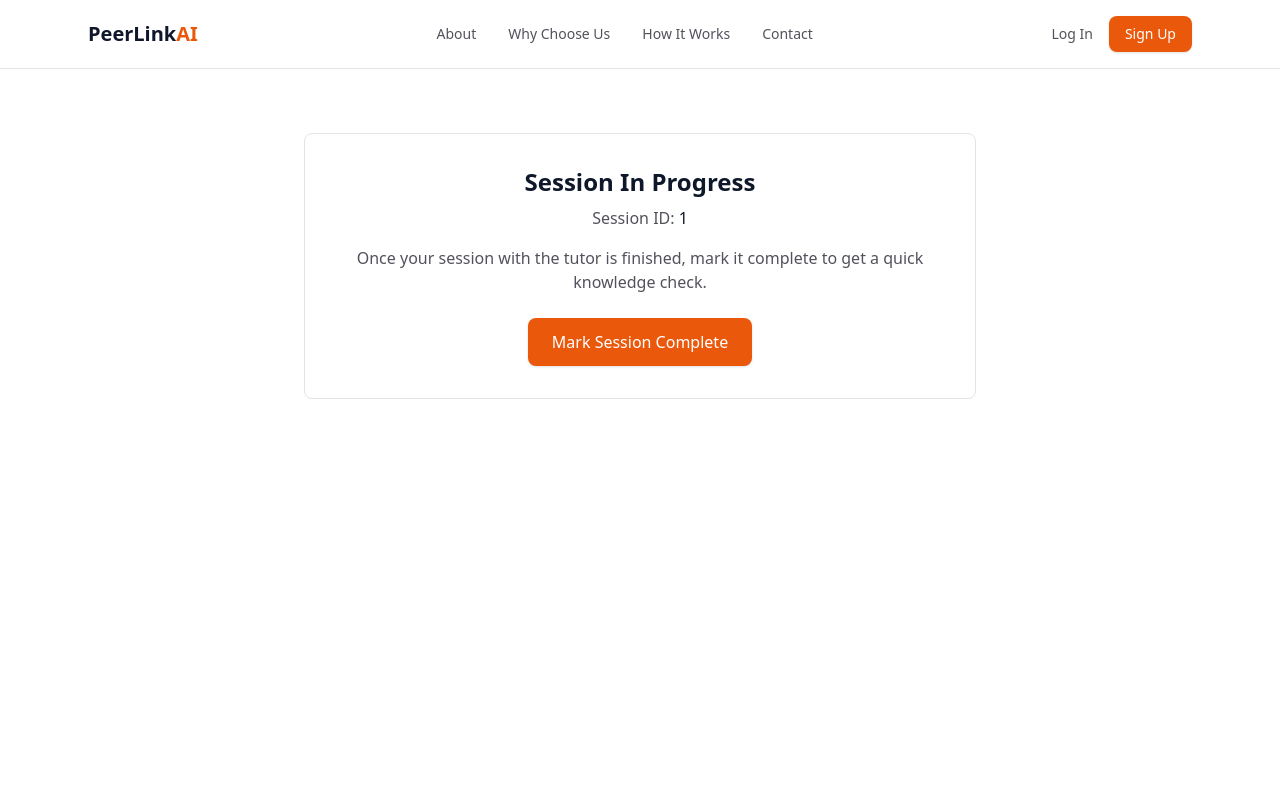
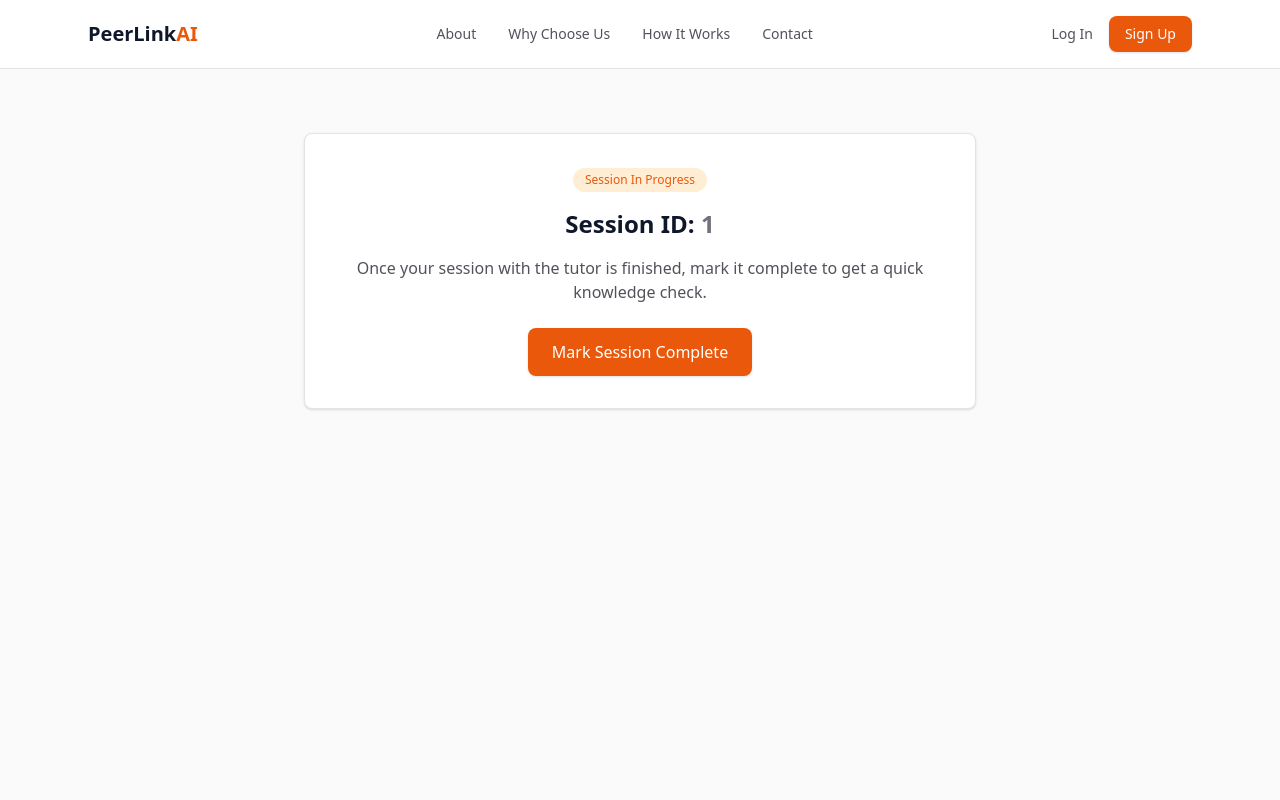
Before and after one commit to bakr24/PeerLinkAI, a Next.js app in the folder frontend/: page /session/1 in a window 1280 px wide. Shown: the top 800 px of the page. Built offline with nearby package versions, Linux system fonts and the light colour scheme.

Commit message:
feat(frontend): polish session flow with card layout, progress bar, Button component

```diff
--- a/frontend/src/app/session/[id]/page.js
+++ b/frontend/src/app/session/[id]/page.js
@@ -2,7 +2,6 @@
 
 import { useState, use } from "react";
 import Button from "@/components/Button";
-
 
 // MOCKED: real questions come from POST /session/:id/complete -> generate_quiz()
 const mockPostSessionQuiz = [
@@ -53,46 +52,61 @@ export default function SessionPage({ params }) {
   }
 
   const allAnswered = mockPostSessionQuiz.every((q) => answers[q.id] !== undefined);
+  const answeredCount = mockPostSessionQuiz.filter((q) => answers[q.id] !== undefined).length;
   const correctCount = mockPostSessionQuiz.filter((q) => answers[q.id] === q.correctIndex).length;
   const finalScore = Math.round((correctCount / mockPostSessionQuiz.length) * 100);
   const passed = finalScore >= 60;
 
   return (
-    <main className="min-h-screen bg-background px-6 py-16">
+    <main className="min-h-screen bg-zinc-50 px-6 py-16">
       <div className="mx-auto max-w-2xl">
 
         {stage === "in-progress" && (
-          <div className="rounded-default border border-zinc-200 p-8 text-center">
-            <h1 className="text-2xl font-semibold text-secondary">Session In Progress</h1>
-            <p className="mt-2 text-zinc-600">
-              Session ID: <span className="font-medium text-secondary">{id}</span>
-            </p>
+          <div className="rounded-default border border-zinc-200 bg-white p-8 text-center shadow-sm">
+            <span className="inline-block rounded-full bg-orange-100 px-3 py-1 text-xs font-medium text-primary">
+              Session In Progress
+            </span>
+            <h1 className="mt-4 text-2xl font-semibold text-secondary">
+              Session ID: <span className="text-zinc-500">{id}</span>
+            </h1>
             <p className="mt-4 text-zinc-600">
               Once your session with the tutor is finished, mark it complete to get a quick knowledge check.
             </p>
-                        <Button onClick={handleCompleteSession} className="mt-6">
+            <Button onClick={handleCompleteSession} className="mt-6">
               Mark Session Complete
             </Button>
           </div>
         )}
 
         {stage === "quiz" && (
-          <div>
-            <h1 className="text-2xl font-semibold text-secondary">Quick Check</h1>
-            <p className="mt-2 text-zinc-600 mb-6">Answer a few questions on what you just learned.</p>
+          <div className="rounded-default border border-zinc-200 bg-white p-8 shadow-sm">
+            <div className="flex items-center justify-between">
+              <h1 className="text-2xl font-semibold text-secondary">Quick Check</h1>
+              <span className="text-sm text-zinc-500">{answeredCount} / {mockPostSessionQuiz.length} answered</span>
+            </div>
+            <p className="mt-1 text-zinc-600 mb-6">Answer a few questions on what you just learned.</p>
+
+            <div className="h-2 w-full rounded-full bg-zinc-100 mb-8">
+              <div
+                className="h-2 rounded-full bg-primary transition-all"
+                style={{ width: `${(answeredCount / mockPostSessionQuiz.length) * 100}%` }}
+              />
+            </div>
 
             <div className="flex flex-col gap-6">
-              {mockPostSessionQuiz.map((q) => (
+              {mockPostSessionQuiz.map((q, idx) => (
                 <div key={q.id} className="rounded-default border border-zinc-200 p-5">
-                  <p className="font-medium text-secondary">{q.question}</p>
+                  <p className="font-medium text-secondary">
+                    <span className="text-zinc-400">Q{idx + 1}.</span> {q.question}
+                  </p>
                   <div className="mt-4 flex flex-col gap-2">
-                    {q.options.map((opt, idx) => (
+                    {q.options.map((opt, i) => (
                       <button
                         key={opt}
-                        onClick={() => handleAnswer(q.id, idx)}
+                        onClick={() => handleAnswer(q.id, i)}
                         className={
-                          answers[q.id] === idx
-                            ? "text-left rounded-default border-2 border-primary bg-green-50 px-4 py-2"
+                          answers[q.id] === i
+                            ? "text-left rounded-default border-2 border-primary bg-orange-50 px-4 py-2"
                             : "text-left rounded-default border border-zinc-300 px-4 py-2 hover:border-primary"
                         }
                       >
@@ -104,18 +118,18 @@ export default function SessionPage({ params }) {
               ))}
             </div>
 
-                      <Button onClick={handleSubmitQuiz} disabled={!allAnswered} className="mt-8 w-full">
+            <Button onClick={handleSubmitQuiz} disabled={!allAnswered} className="mt-8 w-full">
               Submit Answers
             </Button>
           </div>
         )}
 
         {stage === "score" && (
-          <div className="rounded-default border border-zinc-200 p-8 text-center">
+          <div className="rounded-default border border-zinc-200 bg-white p-8 text-center shadow-sm">
             <h1 className="text-2xl font-semibold text-secondary">
               {passed ? "Nice work!" : "Keep practicing"}
             </h1>
-            <p className="mt-4 text-5xl font-bold text-primary">{finalScore}%</p>
+            <p className="mt-4 text-6xl font-bold text-primary">{finalScore}%</p>
             <p className="mt-2 text-zinc-600">
               You got {correctCount} out of {mockPostSessionQuiz.length} correct.
             </p>
```
